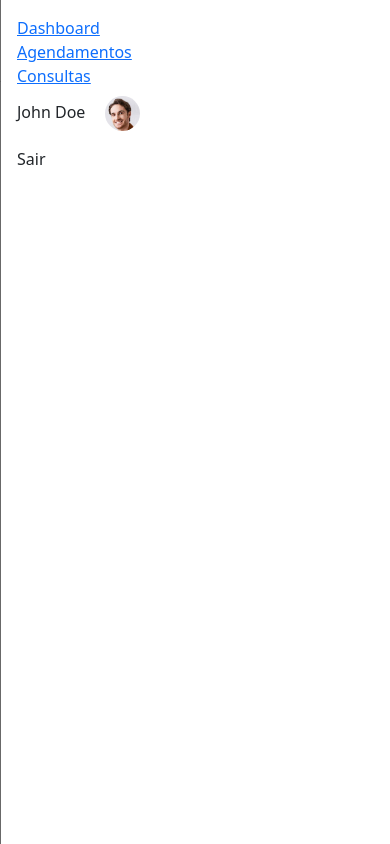
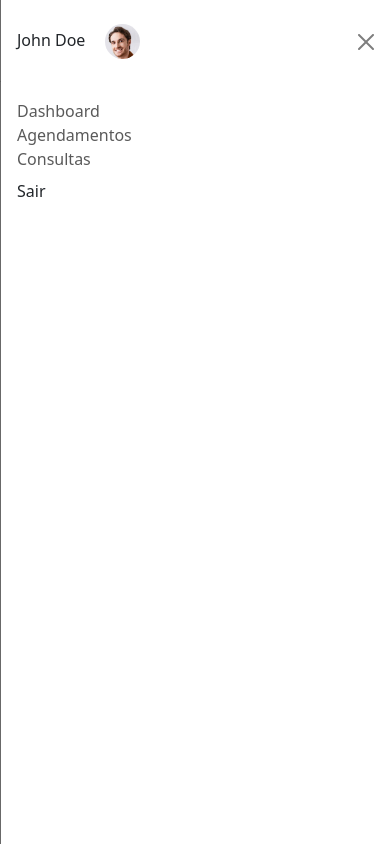
Before and after one commit to dhyoko/advice-health-demo, a React (Create React App) app: page / in a window 390 px wide. Both pictures are taken after a click on the button 350 px from the left and 40 px from the top of the page. Built offline with nearby package versions, Linux system fonts and the light colour scheme.

Commit message:
Fix mobile header drawer menu

```diff
--- a/src/components/header/index.js
+++ b/src/components/header/index.js
@@ -1,14 +1,31 @@
-import React from "react";
+import React, { useState } from "react";
 import { Link } from "react-router-dom";
 import { Container, Nav, Navbar, Offcanvas } from "react-bootstrap";
 import { get } from "lodash";
 import adviceHealthLogo from "../../assets/logo_advice_150.png";
 import { HEADER_BREAKPOINT } from "../utils";
 import { user } from "../../mocks/user";
-import { NavWrapper, ImageWrapper } from "./style";
+import { NavWrapper, OffcanvasWrapper, ImageWrapper } from "./style";
 import { PATHS } from "../../utils/paths";
 
+const UserSection = (props) => {
+  const { userName, portrait, show } = props;
+
+  if (!show) {
+    return null;
+  }
+
+  return (
+    <Navbar.Text>
+      {userName}
+      <ImageWrapper className="rounded-circle" src={portrait} />
+    </Navbar.Text>
+  );
+};
+
 const Header = () => {
+  const [showOffcanvasMenu, setShowOffcanvasMenu] = useState(false);
+  const toggleMenu = () => setShowOffcanvasMenu((prev) => !prev);
   const userName = get(user, "name", "");
   const portrait = get(user, "portrait", "");
 
@@ -25,13 +42,24 @@ const Header = () => {
             <img src={adviceHealthLogo} alt="Logo"></img>
           </Navbar.Brand>
           <Navbar.Toggle
-            aria-controls={`offcanvasNavbar-expand-${HEADER_BREAKPOINT}`}
+            onClick={toggleMenu}
+            // aria-controls={`offcanvasNavbar-expand-${HEADER_BREAKPOINT}`}
           />
           <Navbar.Offcanvas
-            id={`offcanvasNavbar-expand-${HEADER_BREAKPOINT}`}
-            aria-labelledby={`offcanvasNavbarLabel-expand-${HEADER_BREAKPOINT}`}
+            // id={`offcanvasNavbar-expand-${HEADER_BREAKPOINT}`}
+            // aria-labelledby={`offcanvasNavbarLabel-expand-${HEADER_BREAKPOINT}`}
             placement="end"
+            show={showOffcanvasMenu}
+            onHide={toggleMenu}
           >
+            <OffcanvasWrapper>
+              <Offcanvas.Header closeButton>
+                <UserSection
+                  userName={userName}
+                  portrait={portrait}
+                  show={true}
+                />
+              </Offcanvas.Header>
               <Offcanvas.Body>
                 <Nav>
                   <Nav.Item>
@@ -45,14 +73,15 @@ const Header = () => {
                   </Nav.Item>
                 </Nav>
                 <Nav className="justify-content-end flex-grow-1 pe-3">
-                <Navbar.Text>
-                  {userName}
-                  <ImageWrapper className="rounded-circle" src={portrait} />
-                </Navbar.Text>
-
+                  <UserSection
+                    userName={userName}
+                    portrait={portrait}
+                    show={!showOffcanvasMenu}
+                  />
                   <Nav.Link href="#">Sair</Nav.Link>
                 </Nav>
               </Offcanvas.Body>
+            </OffcanvasWrapper>
           </Navbar.Offcanvas>
         </Container>
       </Navbar>
--- a/src/components/header/style.js
+++ b/src/components/header/style.js
@@ -25,6 +25,25 @@ export const NavWrapper = styled.div`
   }
 `;
 
+export const OffcanvasWrapper = styled.div`
+  .navbar-nav {
+    align-items: flex-start;
+
+    .nav-item {
+      margin-right: 20px;
+
+      a {
+        color: ${COLORS.SOFT_BLACK};
+        text-decoration: none;
+
+        &:hover {
+          color: ${COLORS.SOFT_BLACK_HOVER};
+        }
+      }
+    }
+  }
+`;
+
 export const ImageWrapper = styled.img`
   height: 35px;
   width: 35px;
```
Lines whose indentation alone changed are shown as unchanged.
